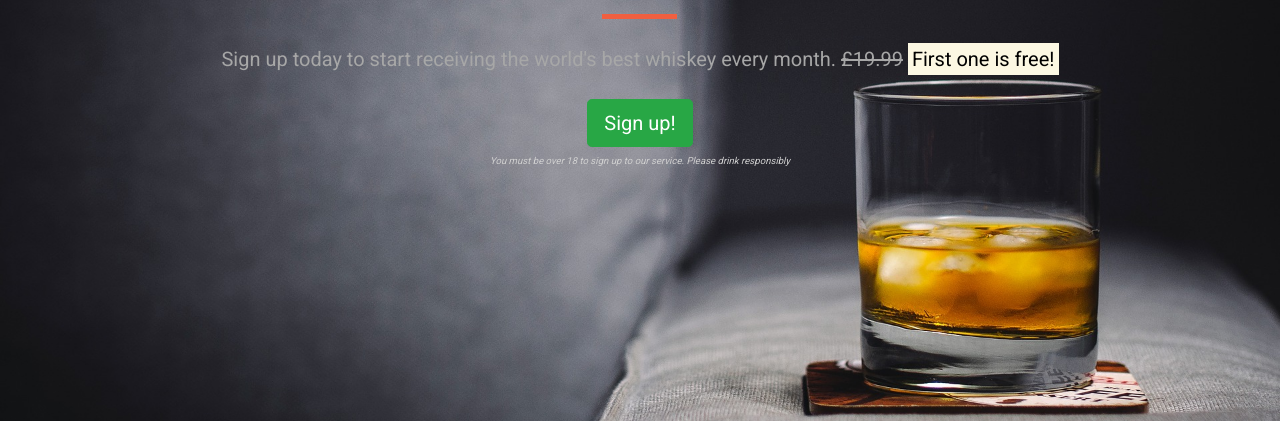
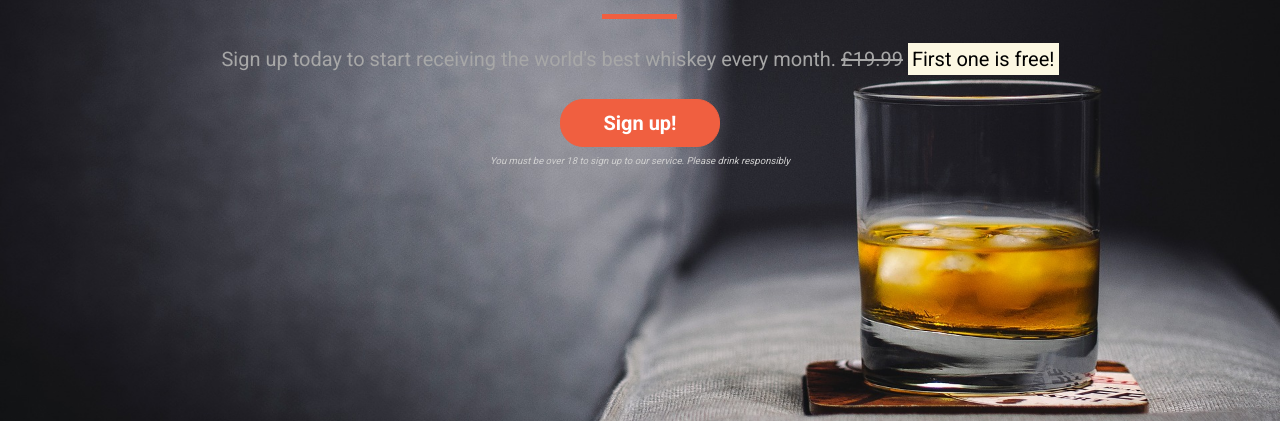
Before and after one commit to Ladev25/bootstrap-webpage, a plain HTML site: page index.html in a window 1280 px wide. Shown: the part 379-800 px from the top of the page. Drawn offline with nearby package versions, Linux system fonts and the light colour scheme.

Commit message:
minor changes

```diff
--- a/css/style.css
+++ b/css/style.css
@@ -78,3 +78,25 @@ background: url("../images/whiskey-background.jpg") no-repeat bottom right fixed
     font-style: italic;
     color: #d0d0d0;
 }
+
+/* Buttons*/
+
+.btn--cta {
+    font-weight: bold;
+    border-radius: 23px;
+    width: 160px;
+}
+
+.btn--red {
+    color: white;
+    background-color: #f05f40;
+    border-color: #f05f40;
+}
+
+.btn--red:hover
+.btn--red:active
+.btn--red:focus
+.btn--red:active:focus {
+    background-color: #df4929;
+    border-color: #df4929;
+}
--- a/index.html
+++ b/index.html
@@ -72,7 +72,7 @@
                                         <s class="d-none d-sm-inline">£19.99</s>
                                         <span class="d-inline d-sm-none"><br></span>
                                         <strong><mark>First one is free!</mark></strong></p>
-                                    <button class="btn btn-success btn-lg" data-toggle="modal" data-target="#signUpModal">Sign up!</button>
+                                    <button class="btn btn-lg btn--cta btn--red" data-toggle="modal" data-target="#signUpModal">Sign up!</button>
                                     <p class="text-muted"><small>You must be over 18 to sign up to our service. Please drink responsibly</small></p>
 
                             </section>
```
